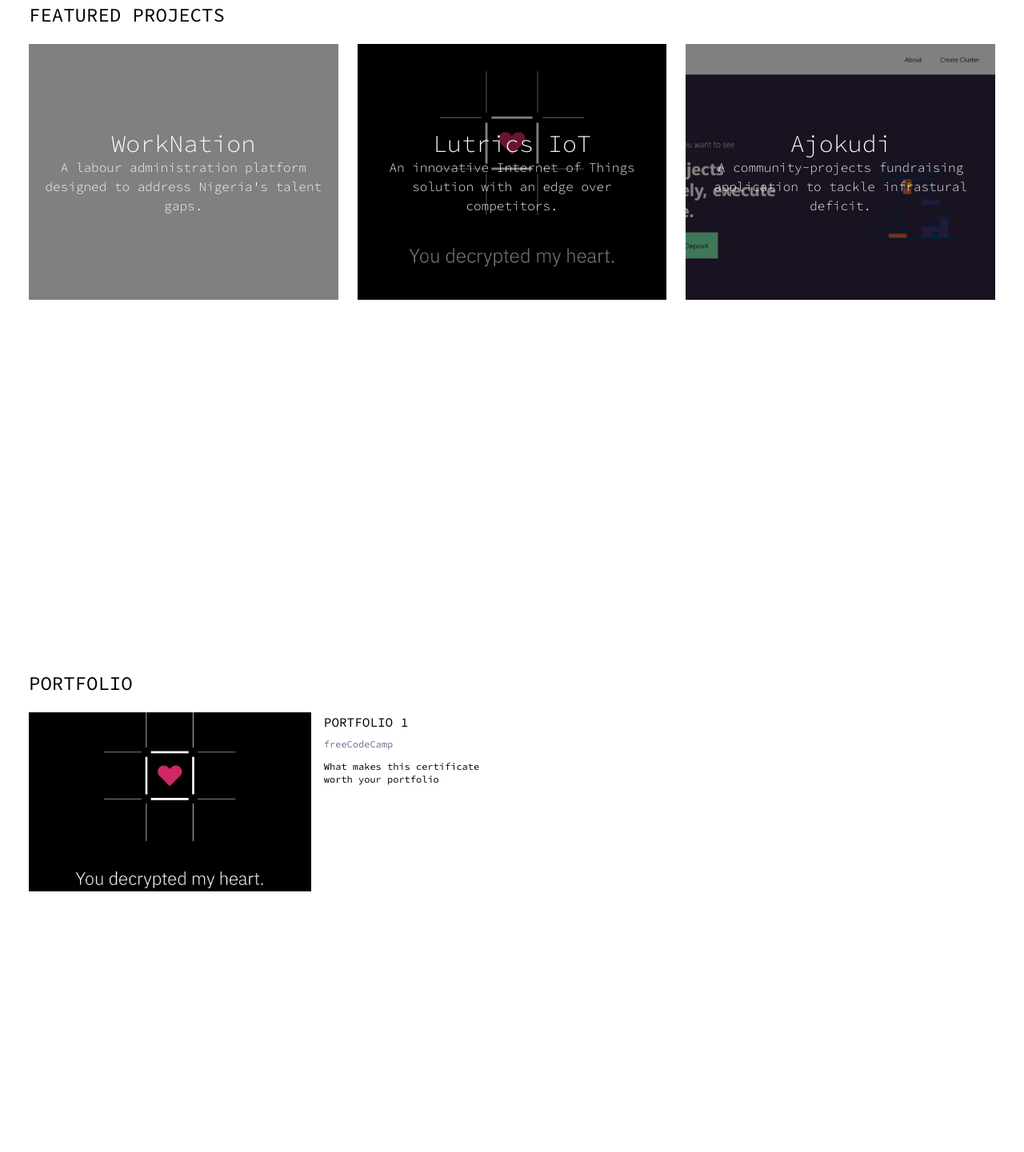
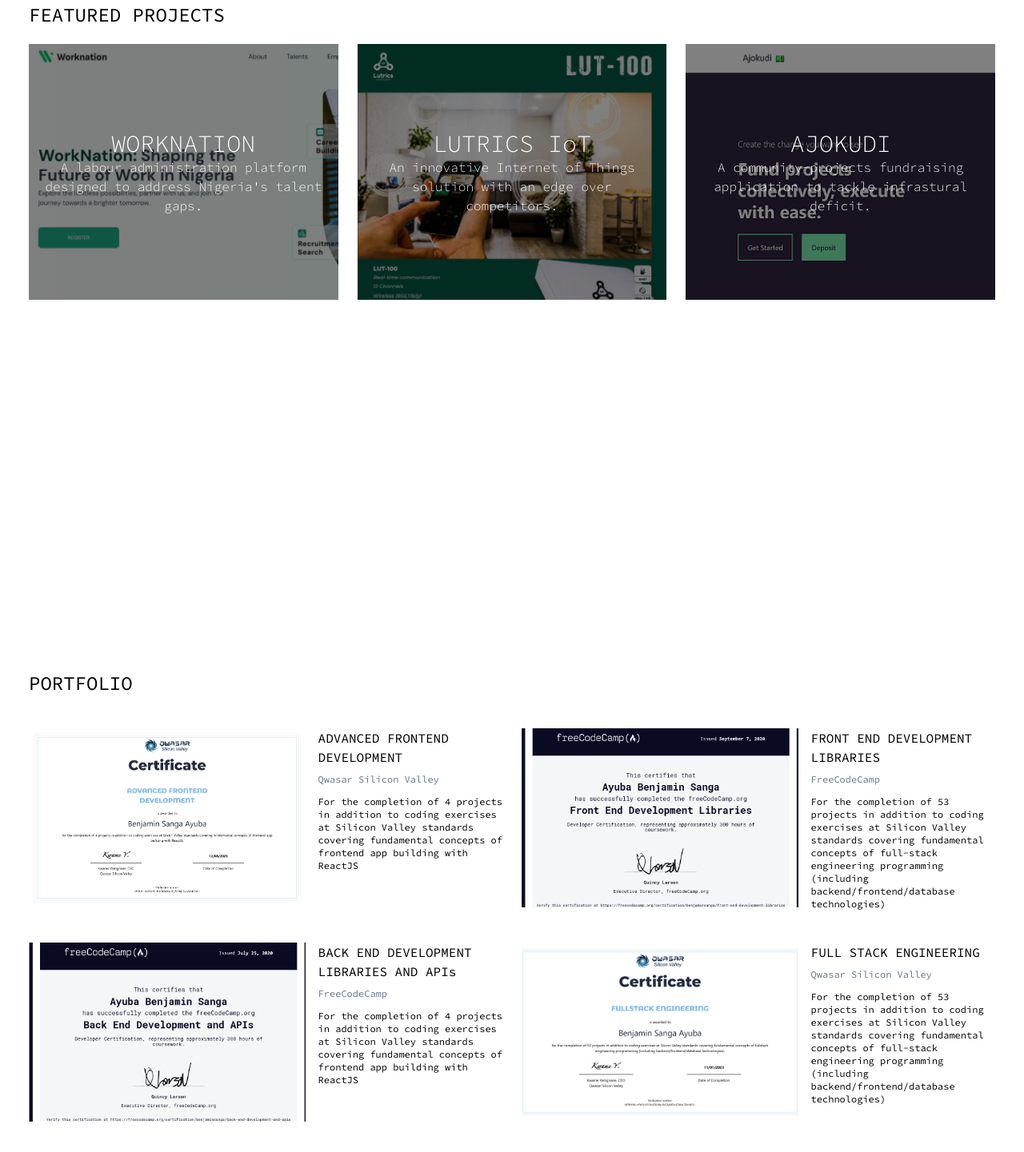
Before and after one commit to benjaminsanga/theebenjaminsanga, a plain HTML site: page index.html in a window 1280 px wide. Shown: the part 1141-2582 px from the top of the page at 80% size. Drawn offline with nearby package versions, Linux system fonts and the light colour scheme.

Commit message:
updated portfolio and projects

```diff
--- a/index.html
+++ b/index.html
@@ -82,21 +82,21 @@
     <div class="h-screen m-9">
       <h2 class="text-2xl pb-5">FEATURED PROJECTS</h2>
       <div class="grid grid-cols-3 gap-6">
-        <div class="h-80 bg-[url('./assets/images/WorkNation.png)] bg-cover bg-center">
+        <div class="h-80 bg-[url('./assets/images/projects/worknation.png')] bg-cover bg-center">
           <div class="w-full h-full flex flex-col justify-center items-center backdrop-brightness-50 p-3">
-            <p class="text-white text-3xl text-center font-light">WorkNation</p>
+            <p class="text-white text-3xl text-center font-light">WORKNATION</p>
             <p class="text-white text-center font-light">A labour administration platform designed to address Nigeria's talent gaps.</p>
           </div>
         </div>
-        <div class="h-80 bg-[url('./assets/images/project-dummy.jpg')] bg-cover bg-center">
+        <div class="h-80 bg-[url('./assets/images/projects/lutrics.png')] bg-cover bg-center">
           <div class="w-full h-full flex flex-col justify-center items-center backdrop-brightness-50 p-3">
-            <p class="text-white text-3xl text-center font-light">Lutrics IoT</p>
+            <p class="text-white text-3xl text-center font-light">LUTRICS IoT</p>
             <p class="text-white text-center font-light">An innovative Internet of Things solution with an edge over competitors.</p>
           </div>
         </div>
-        <div class="h-80 bg-[url('./assets/images/Ajokudi.png')] bg-cover bg-center">
+        <div class="h-80 bg-[url('./assets/images/projects/ajokudi.png')] bg-cover bg-center">
           <div class="w-full h-full flex flex-col justify-center items-center backdrop-brightness-50 p-3">
-            <p class="text-white text-3xl text-center font-light">Ajokudi</p>
+            <p class="text-white text-3xl text-center font-light">AJOKUDI</p>
             <p class="text-white text-center font-light">A community-projects fundraising application to tackle infrastural deficit.</p>
           </div>
         </div>
@@ -107,14 +107,40 @@
     <!-- PORTFOLIO -->
     <div class="h-screen mx-9">
       <h3 class="text-2xl pb-5">PORTFOLIO</h3>
-      <div class="w-1/2 flex flex-row">
-        <div class="w-3/5 h-56 mr-4 bg-[url('./assets/images/project-dummy.jpg')] bg-cover bg-center">
-
+      <div class="grid grid-cols-2 gap-6 py-5">
+        <div class="w-100 flex flex-row">
+          <div class="w-3/5 h-56 mr-4 bg-[url('./assets/images/portfolio/qwasar-advanced-frontend.png')] bg-cover bg-center"></div>
+          <div class="w-2/5">
+            <p class="text-base">ADVANCED FRONTEND DEVELOPMENT</p>
+            <p class="pt-2 pb-3 text-slate-500 text-xs">Qwasar Silicon Valley</p>
+            <p class="text-xs">For the completion of 4 projects in addition to coding exercises at Silicon Valley standards covering fundamental concepts of frontend app building with ReactJS</p>
+          </div>
         </div>
-        <div class="w-2/5">
-          <p class="text-base">PORTFOLIO 1</p>
-          <p class="pt-2 pb-3 text-slate-500 text-xs">freeCodeCamp</p>
-          <p class="text-xs">What makes this certificate worth your portfolio</p>
+        <div class="w-100 flex flex-row">
+          <div class="w-3/5 h-56 mr-4 bg-[url('./assets/images/portfolio/freecodecamp-frontend.png')] bg-cover bg-center"></div>
+          <div class="w-2/5">
+            <p class="text-base">FRONT END DEVELOPMENT LIBRARIES</p>
+            <p class="pt-2 pb-3 text-slate-500 text-xs">FreeCodeCamp</p>
+            <p class="text-xs">For the completion of 53 projects in addition to coding exercises at Silicon Valley standards covering fundamental concepts of full-stack engineering programming (including backend/frontend/database technologies)</p>
+          </div>
+        </div>
+      </div>
+      <div class="grid grid-cols-2 gap-6 py-5">
+        <div class="w-100 flex flex-row">
+          <div class="w-3/5 h-56 mr-4 bg-[url('./assets/images/portfolio/freecodecamp-backend.png')] bg-cover bg-center"></div>
+          <div class="w-2/5">
+            <p class="text-base">BACK END DEVELOPMENT LIBRARIES AND APIs</p>
+            <p class="pt-2 pb-3 text-slate-500 text-xs">FreeCodeCamp</p>
+            <p class="text-xs">For the completion of 4 projects in addition to coding exercises at Silicon Valley standards covering fundamental concepts of frontend app building with ReactJS</p>
+          </div>
+        </div>
+        <div class="w-100 flex flex-row">
+          <div class="w-3/5 h-56 mr-4 bg-[url('./assets/images/portfolio/qwasar-fullstack.png')] bg-cover bg-center"></div>
+          <div class="w-2/5">
+            <p class="text-base">FULL STACK ENGINEERING</p>
+            <p class="pt-2 pb-3 text-slate-500 text-xs">Qwasar Silicon Valley</p>
+            <p class="text-xs">For the completion of 53 projects in addition to coding exercises at Silicon Valley standards covering fundamental concepts of full-stack engineering programming (including backend/frontend/database technologies)</p>
+          </div>
         </div>
       </div>
     </div>
```
Also changed, not shown: assets/images/portfolio/freecodecamp-backend.png (added), assets/images/portfolio/freecodecamp-frontend.png (added), assets/images/portfolio/new-horizons-java.jpeg (added), assets/images/portfolio/qwasar-advanced-frontend.png (added), assets/images/portfolio/qwasar-fullstack.png (added), assets/images/projects/ajokudi.png (added), assets/images/projects/lutrics.png (added), assets/images/projects/worknation.png (added).
